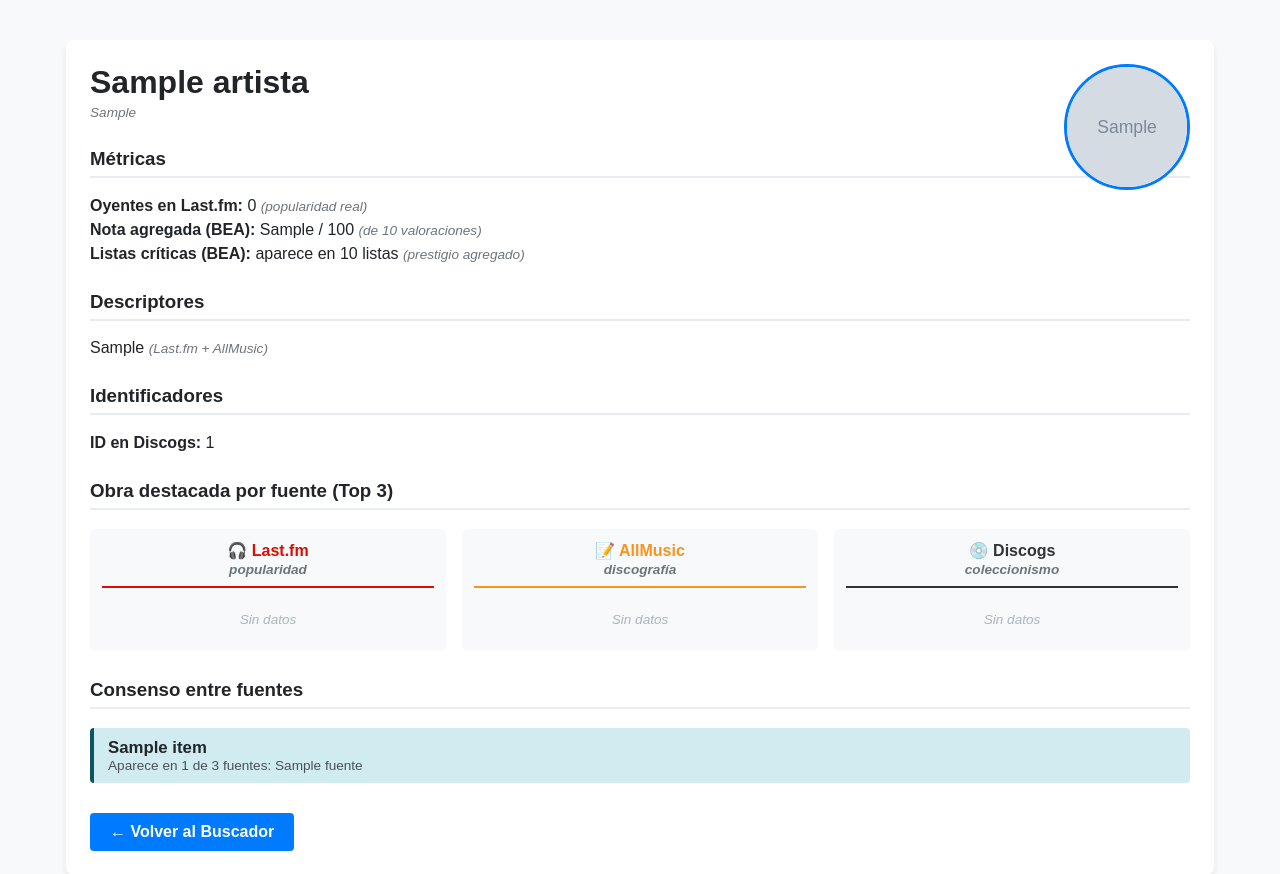
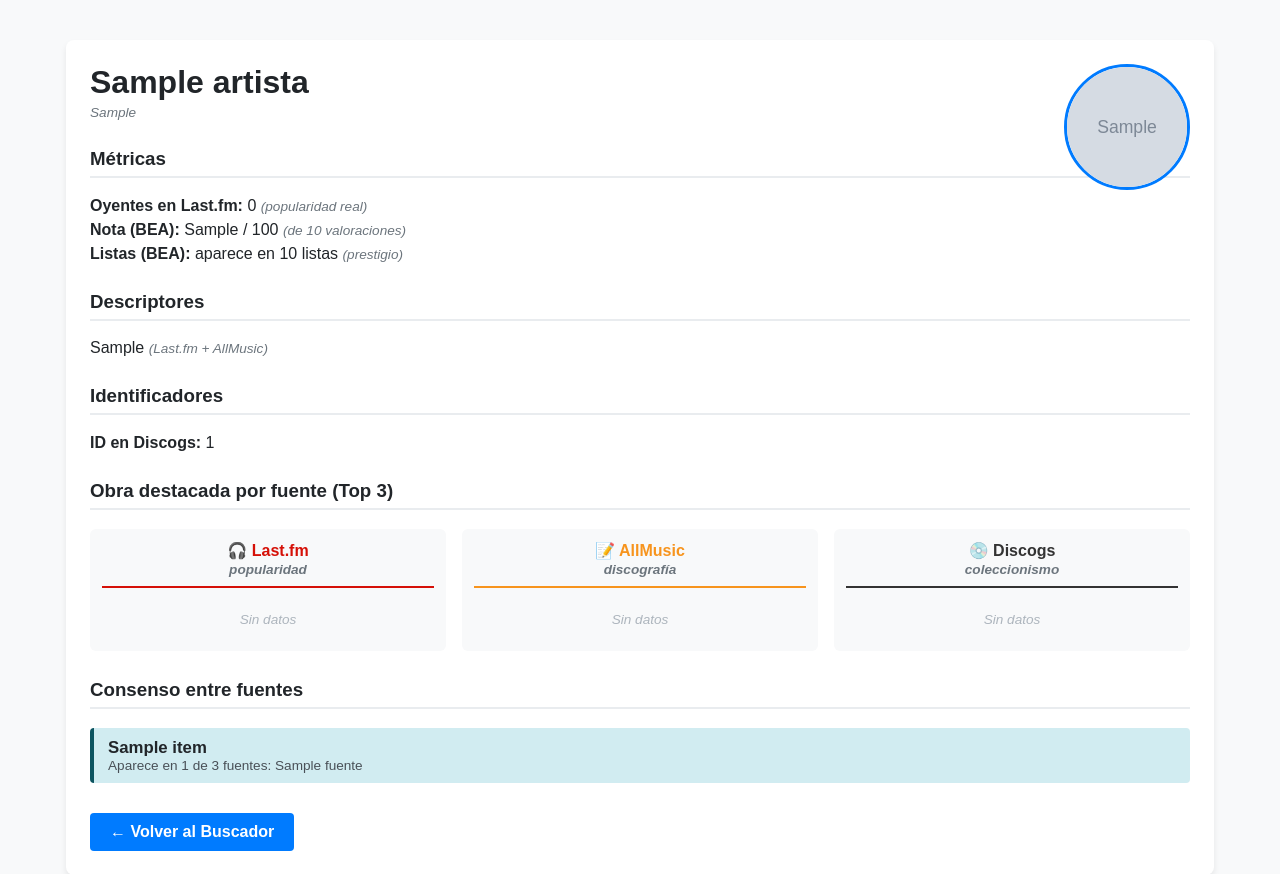
Before and after one commit to mfcahu/AUDIODATA, a Flask app: template audiodata_web/templates/dashboard.html in a window 1280 px wide. Shown: the top 874 px of the page. Run offline with Flask 3, Linux system fonts and the light colour scheme; the template is opened without the code that fills it: most values are stand-ins (such as "Sample title", 1, 10 or a date in 2020); grey boxes marked "Sample" are stand-in pictures.

Commit message:
Cambios finales en el dashboard

```diff
--- a/audiodata_web/templates/dashboard.html
+++ b/audiodata_web/templates/dashboard.html
@@ -53,8 +53,8 @@
 
         <h3>Métricas</h3>
         <div class="metrica"><strong>Oyentes en Last.fm:</strong> {{ "{:,}".format(artista.metricas.lastfm_oyentes or 0).replace(",", ".") }} <span class="fuente">(popularidad real)</span></div>
-        <div class="metrica"><strong>Nota agregada (BEA):</strong> {{ artista.metricas.bea_nota_normalizada }} / 100 <span class="fuente">(de {{ artista.metricas.bea_num_ratings }} valoraciones)</span></div>
-        <div class="metrica"><strong>Listas críticas (BEA):</strong> aparece en {{ artista.metricas.bea_num_charts }} listas <span class="fuente">(prestigio agregado)</span></div>
+        <div class="metrica"><strong>Nota (BEA):</strong> {{ artista.metricas.bea_nota_normalizada }} / 100 <span class="fuente">(de {{ artista.metricas.bea_num_ratings }} valoraciones)</span></div>
+        <div class="metrica"><strong>Listas (BEA):</strong> aparece en {{ artista.metricas.bea_num_charts }} listas <span class="fuente">(prestigio)</span></div>
 
         <h3>Descriptores</h3>
         <div class="metrica">{{ artista.generos_consolidados | join(', ') }} <span class="fuente">(Last.fm + AllMusic)</span></div>
```
